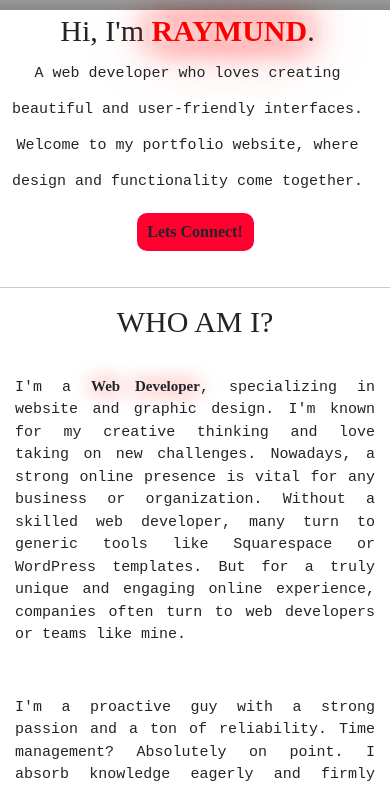
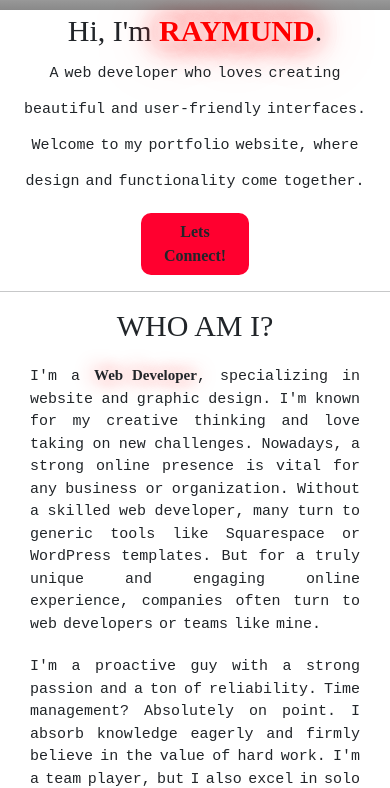
Before and after one commit to RhymeMoon/Portfolio, a plain HTML site: page index.html in a window 390 px wide. Shown: the part 67-855 px from the top of the page. Drawn offline with nearby package versions, Linux system fonts and the light colour scheme; a web font is replaced by a local one.

Commit message:
arranging the text

```diff
--- a/css/style.css
+++ b/css/style.css
@@ -204,7 +204,6 @@ body {
     margin: 100px;
 }
 #blog p {
-    text-indent: 50px;
     font-family:'Courier New', Courier, monospace;
 }
 #blog h1,
@@ -393,18 +392,25 @@ footer a {
         min-height: 40vh;
         max-width: 100vw;
     }
+    .home-content {
+        padding: 0 15px;
+    }
 
-    .home-title {
-        padding: 80px 15px 0;
+    h1.home-title {
+        padding-top: 80px;
         width: 100%;
         font-size: 30px;
     }
     .home-subtitle {
         font-size:15px;
         text-align: justify;
+        word-spacing: -3px;
+        word-wrap: break-word;
+
     }
     .page-title {
         font-size: 30px;
+
     }
     .linkTreeContainer {
         width: 100%;
@@ -429,7 +435,9 @@ footer a {
     }
     .subtitle p {
         font-size: 15px;
-        padding: 15px;
+        margin: 0;
+        word-spacing: -3px;
+        padding-bottom: 20px;
     }
     .aboutPicture img {
         display: none;
--- a/index.html
+++ b/index.html
@@ -61,7 +61,7 @@
 <!-----------------------------------HOME SECTION ----------------------------------------->
         <section id="home">
             <div class="home-content" >
-              <h1 class="home-title" data-aos="fade-right">
+              <h1 class="home-title" data-aos="zoom-in">
                 Hi, I'm <span class="name fw-bolder">RAYMUND</span>. <br>
                   <span class="home-subtitle">A web developer who loves creating beautiful and user-friendly interfaces. Welcome to my portfolio website, where design and functionality come together.</span>
               </h1>
@@ -83,12 +83,12 @@
 <section id="about">
   <div class="about-content">
       <div class="subtitle">
-          <h1 class="page-title" data-aos="flip-left"
+          <h1 class="page-title" data-aos="zoom-in"
                                   data-aos-easing="ease-out-cubic"
                                   data-aos-duration="2000">
               WHO AM I?
           </h1>
-          <div class="subtitle" data-aos="fade-right"
+          <div class="subtitle" data-aos="zoom-in"
           data-aos-duration="3000">
               <p>I'm a <span class="fw-bold redBG">Web Developer</span>, specializing in website and graphic design. I'm known for my creative thinking and love taking on new challenges. Nowadays, a strong online presence is vital for any business or organization. Without a skilled web developer, many turn to generic tools like Squarespace or WordPress templates. But for a truly unique and engaging online experience, companies often turn to web developers or teams like mine.</p>
               <p> I'm a proactive guy with a strong passion and a ton of reliability. Time management? Absolutely on point. I absorb knowledge eagerly and firmly believe in the value of hard work. I'm a team player, but I also excel in solo missions. Need someone to lend an ear or tackle problem-solving? I'm your guy. And when it comes to staying organized, I'm your go-to organizational expert. My main objective? To master web development.</p>
```
Also changed, not shown: blog.html (+1 -1 lines).
